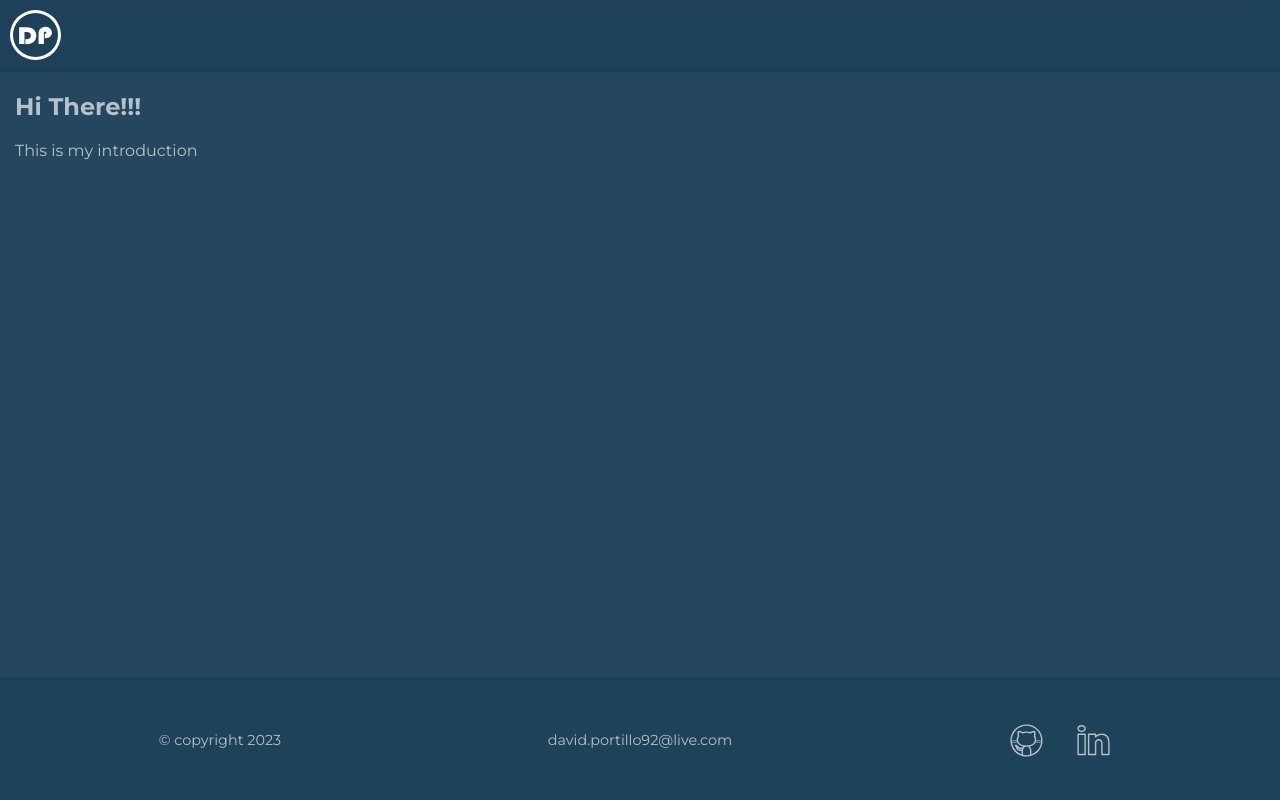
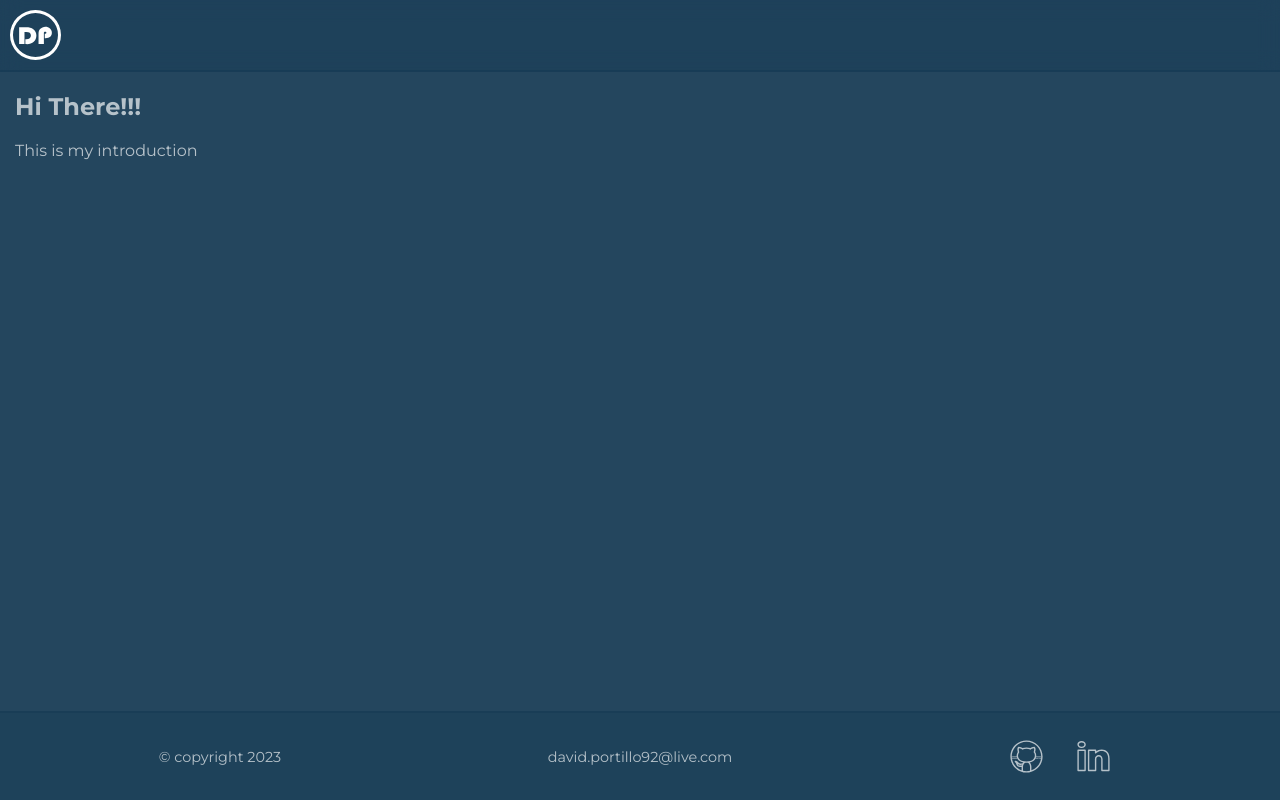
Before and after one commit to David-Portillo/cv, a React app: page / in a window 1280 px wide. Built offline with nearby package versions, Linux system fonts and the light colour scheme.

Commit message:
removed footer height

```diff
--- a/src/styles/footer.scss
+++ b/src/styles/footer.scss
@@ -6,7 +6,6 @@ footer {
   display: grid;
   grid-template-columns: 1fr 1fr 1fr;
   grid-template-areas: "copyright contact social";
-  height: 100px;
   padding: 10px;
   font-size: 0.9em;
   background-color: $elegant_darker_blue;
```
